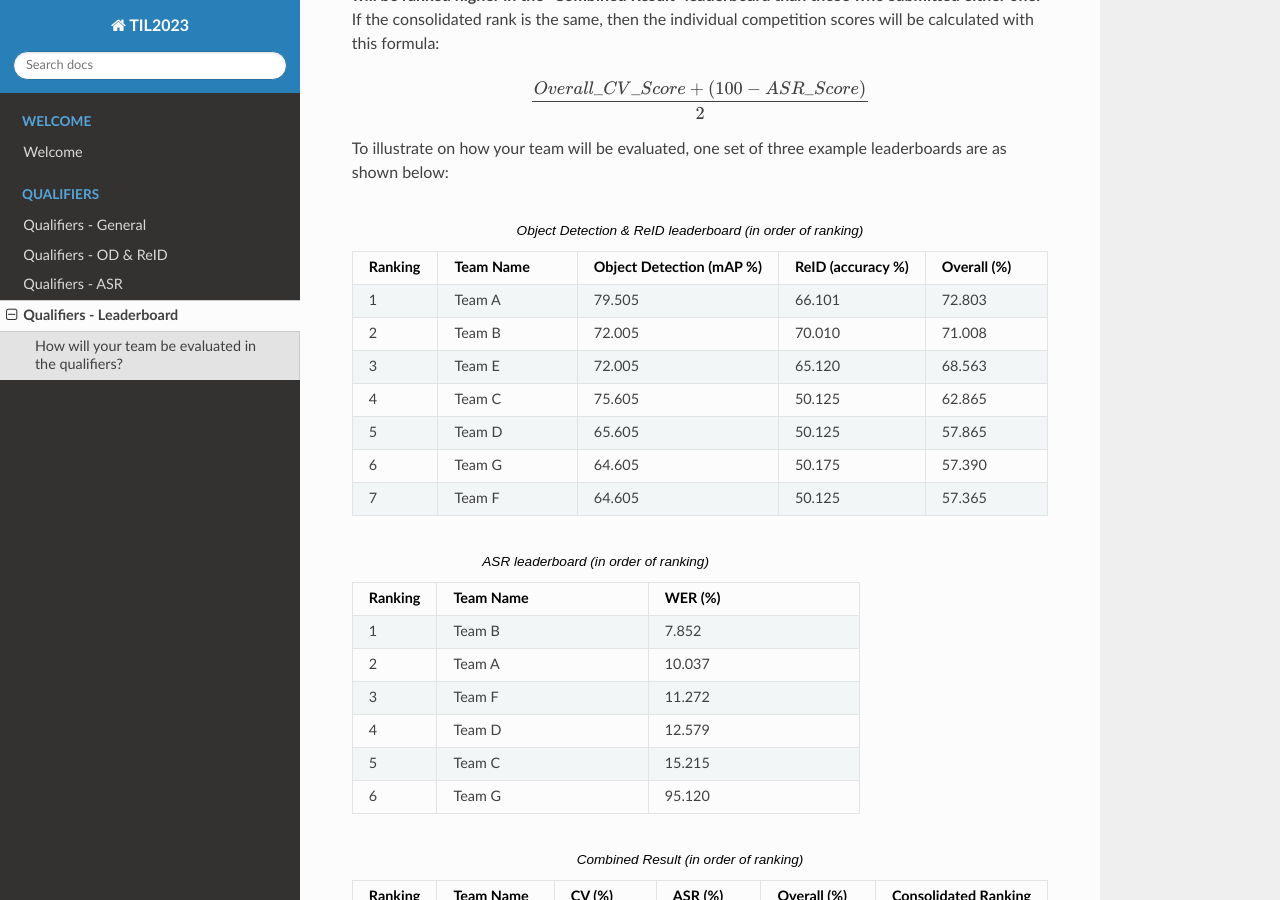
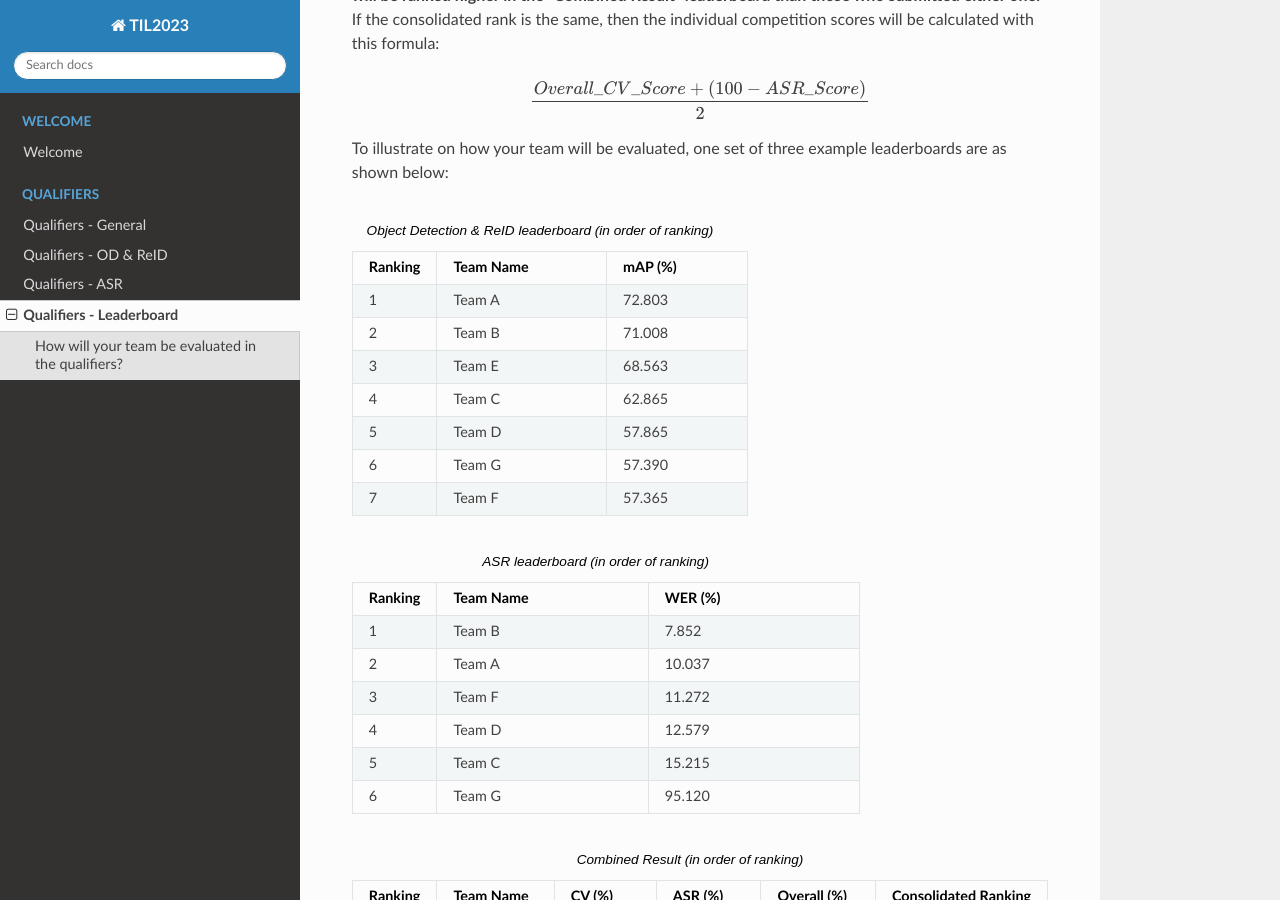
Before and after one commit to til-23/til-23-info-public, a Sphinx documentation site: the page built from source/qualifiers-ranking.rst, in a window 1280 px wide and 900 px high, scrolled down 544 px. Built offline with Sphinx 7.4.7 and the Read the Docs theme 2.0.0, drawn with Linux system fonts in a browser that asks for light colours.

Commit message:
Update leaderboard ranking info

```diff
--- a/source/qualifiers-ranking.rst
+++ b/source/qualifiers-ranking.rst
@@ -23,48 +23,32 @@ We will be adopting an **equal scoring weightage** of 50% Object Detection & ReI
 To illustrate on how your team will be evaluated, one set of three example leaderboards are as shown below:
 
 .. list-table:: Object Detection & ReID leaderboard (in order of ranking)
-    :widths: 15 30 25 25 25
+    :widths: 15 30 25
     :header-rows: 1
 
     * - Ranking
       - Team Name
-      - Object Detection (mAP %)
-      - ReID (accuracy %)
-      - Overall (%)
+      - mAP (%)
     * - 1
       - Team A
-      - 79.505
-      - 66.101
       - 72.803
     * - 2
       - Team B
-      - 72.005
-      - 70.010
       - 71.008
     * - 3
       - Team E
-      - 72.005
-      - 65.120
       - 68.563
     * - 4
       - Team C
-      - 75.605
-      - 50.125
       - 62.865
     * - 5
       - Team D
-      - 65.605
-      - 50.125
       - 57.865
     * - 6
       - Team G
-      - 64.605
-      - 50.175
       - 57.390
     * - 7
       - Team F
-      - 64.605
-      - 50.125
       - 57.365
 
 .. list-table:: ASR leaderboard (in order of ranking)
```
